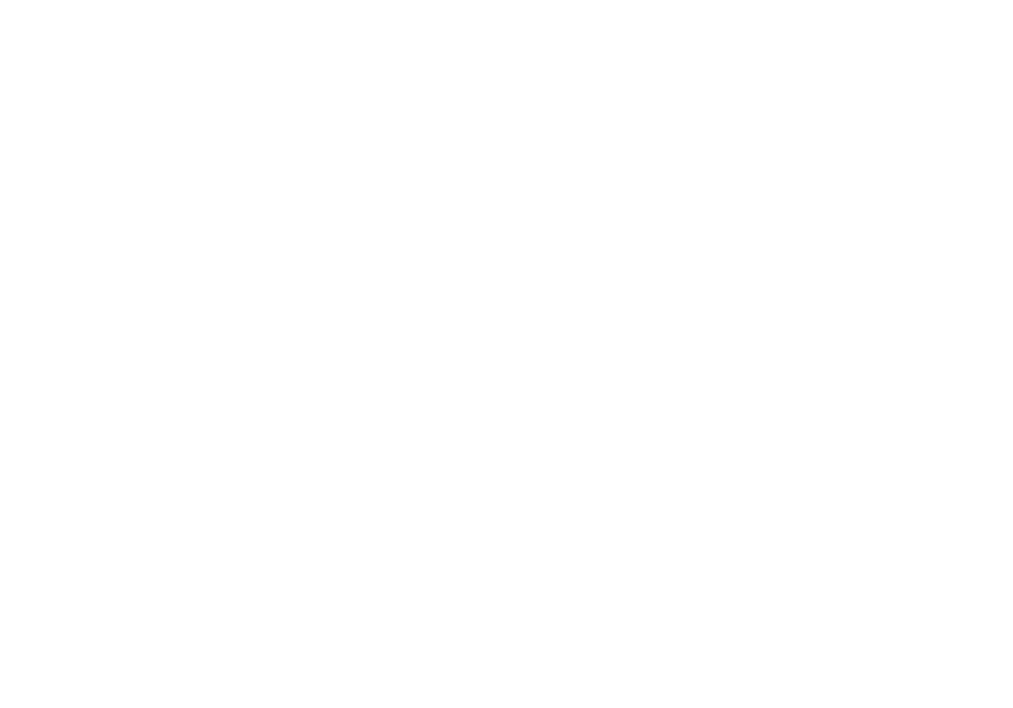
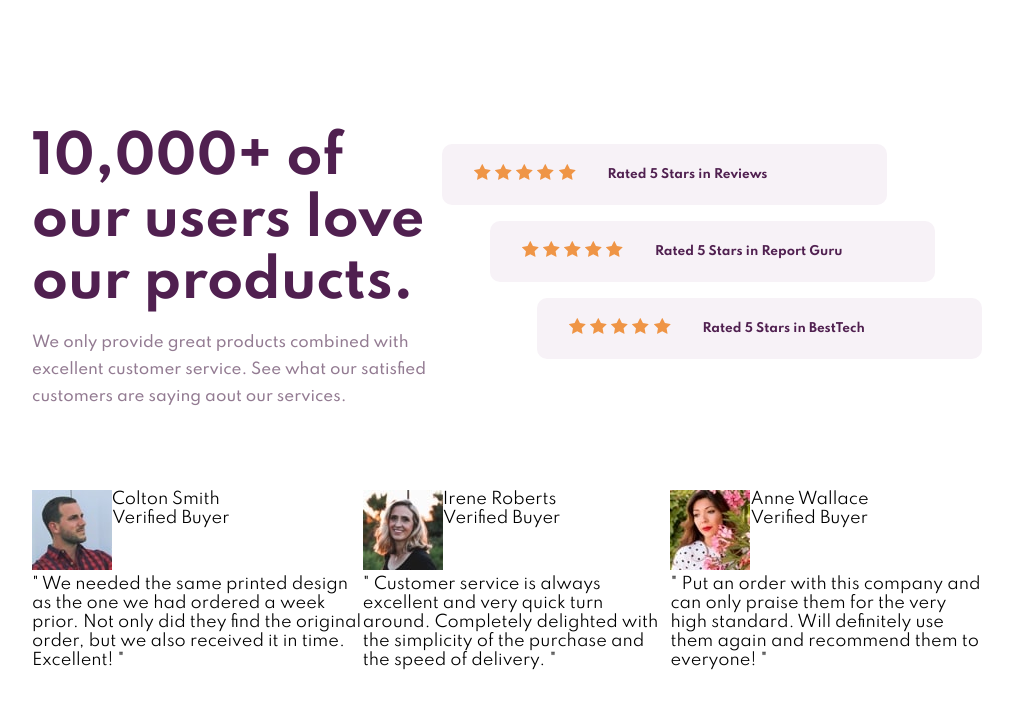
Before and after one commit to Jmp93/Social-Proof-Section, a plain HTML site: page index.html in a window 1280 px wide. Shown: the whole page, without its empty margins (133-1146 px from the left). Drawn offline with Linux system fonts and the light colour scheme.

Commit message:
header section complete

```diff
--- a/index.html
+++ b/index.html
@@ -3,10 +3,93 @@
   <head>
     <meta charset="UTF-8" />
     <meta name="viewport" content="width=device-width, initial-scale=1.0" />
-
+    <link rel="stylesheet" href="/scss/main.css">
     <title>Frontend Mentor | Social proof section</title>
   </head>
   <body>
+    <header class="header flex">
+      <div class="header__text">
+        <h1 class="header__heading">10,000+ of our users love our products.</h1>
+        <p class="header__sub">We only provide great products combined with excellent customer service. See what our satisfied customers are saying aout our services.</p>
+      </div>
 
+      <div class="header__ratings">
+        <div class="header__box header__box--1 flex">
+          <div class="header__stars">
+            <img src="/images/icon-star.svg" alt="star" class="header__star">
+            <img src="/images/icon-star.svg" alt="star" class="header__star">
+            <img src="/images/icon-star.svg" alt="star" class="header__star">
+            <img src="/images/icon-star.svg" alt="star" class="header__star">
+            <img src="/images/icon-star.svg" alt="star" class="header__star">
+          </div>
+          <p class="header__review">Rated 5 Stars in Reviews</p>
+        </div>
+
+        <div class="header__box header__box--2 flex">
+          <div class="header__stars">
+            <img src="/images/icon-star.svg" alt="star" class="header__star">
+            <img src="/images/icon-star.svg" alt="star" class="header__star">
+            <img src="/images/icon-star.svg" alt="star" class="header__star">
+            <img src="/images/icon-star.svg" alt="star" class="header__star">
+            <img src="/images/icon-star.svg" alt="star" class="header__star">
+          </div>
+          <p class="header__review">Rated 5 Stars in Report Guru</p>
+        </div>
+
+        <div class="header__box header__box--3 flex">
+          <div class="header__stars">
+            <img src="/images/icon-star.svg" alt="star" class="header__star">
+            <img src="/images/icon-star.svg" alt="star" class="header__star">
+            <img src="/images/icon-star.svg" alt="star" class="header__star">
+            <img src="/images/icon-star.svg" alt="star" class="header__star">
+            <img src="/images/icon-star.svg" alt="star" class="header__star">
+          </div>
+          <p class="header__review">Rated 5 Stars in BestTech</p>
+        </div>
+      </div>
+    </header>
+
+    <section class="testimonial flex">
+
+      <div class="testimonial__box testimonial__box--1">
+        <div class="testimonial__user flex">
+          <div class="testimonial__img">
+            <img src="/images/image-colton.jpg" alt="">
+          </div>
+          <div class="testimonial__name">
+            <p class="testimonial__first">Colton Smith</p>
+            <p class="testimonial__role">Verified Buyer</p>
+          </div>
+        </div>
+        <p class="testimonial__quote">" We needed the same printed design as the one we had ordered a week prior. Not only did they find the original order, but we also received it in time. Excellent! "</p>
+      </div>
+
+      <div class="testimonial__box testimonial__box--2">
+        <div class="testimonial__user flex">
+          <div class="testimonial__img">
+            <img src="/images/image-irene.jpg" alt="">
+          </div>
+          <div class="testimonial__name">
+            <p class="testimonial__first">Irene Roberts</p>
+            <p class="testimonial__role">Verified Buyer</p>
+          </div>
+        </div>
+        <p class="testimonial__quote">" Customer service is always excellent and very quick turn around. Completely delighted with the simplicity of the purchase and the speed of delivery. "</p>
+      </div>
+
+      <div class="testimonial__box testimonial__box--3">
+        <div class="testimonial__user flex">
+          <div class="testimonial__img">
+            <img src="/images/image-anne.jpg" alt="">
+          </div>
+          <div class="testimonial__name">
+            <p class="testimonial__first">Anne Wallace</p>
+            <p class="testimonial__role">Verified Buyer</p>
+          </div>
+        </div>
+        <p class="testimonial__quote">" Put an order with this company and can only praise them for the very high standard. Will definitely use them again and recommend them to everyone! "</p>
+      </div>
+
+    </section>
   </body>
 </html>
--- /dev/null
+++ b/scss/_global.scss
@@ -0,0 +1,80 @@
+@import url('https://fonts.googleapis.com/css2?family=Spartan:wght@400;500;700&display=swap');
+
+*,
+*::before,
+*::after {
+  margin: 0;
+  padding: 0;
+  box-sizing: border-box;
+}
+
+html {
+  font-size: 100%;
+}
+
+body {
+  font-family: $spartan;
+  padding: 8rem 10.3125rem 6.25rem 10.3125rem;
+}
+
+.flex {
+  display: flex;
+}
+
+.header {
+  justify-content: space-between;
+  margin-bottom: 5rem;
+
+  &__text {
+    max-width: 29rem;
+  }
+
+  &__heading {
+    font-size: 3.25rem;
+    color: $vDarkMagenta;
+    margin-bottom: 0.9375rem;
+  }
+
+  &__sub {
+    font-size: 0.9375rem;
+    line-height: 1.8;
+    color: $darkGrayMagenta;
+    font-weight: 500;
+  }
+
+  &__ratings {
+    min-width: 33.75rem;
+  }
+
+  &__box {
+    background-color: $grayMagenta;
+    align-items: center;
+    padding: 1.25rem 2rem;
+    border-radius: 10px;
+    max-width: 27.8125rem;
+    margin-top: 1rem;
+
+    &:not(:last-child) {
+      margin-bottom: 1rem;
+    }
+  }
+
+  &__box--1 {
+    margin-right: auto;
+  }
+
+  &__box--2 {
+    margin: 0 auto;
+  }
+
+  &__box--3 {
+    margin-left: auto;
+  }
+
+  &__review {
+    font-size: 0.75rem;
+    color: $vDarkMagenta;
+    font-weight: 700;
+    padding-left: 2rem;
+  }
+}
--- /dev/null
+++ b/scss/_variables.scss
@@ -0,0 +1,13 @@
+// Colours
+
+// Primary
+$vDarkMagenta: hsl(300, 43%, 22%);
+$softPink: hsl(333, 80%, 67%);
+
+// Neutral
+$darkGrayMagenta: hsl(303, 10%, 53%);
+$grayMagenta: hsl(300, 24%, 96%);
+$white: #fff;
+
+// Font
+$spartan: 'Spartan', sans-serif;
--- a/scss/main.scss
+++ b/scss/main.scss
@@ -0,0 +1,2 @@
+@import 'variables';
+@import 'global';
```
Also changed, not shown: scss/main.css, 1 other file.
